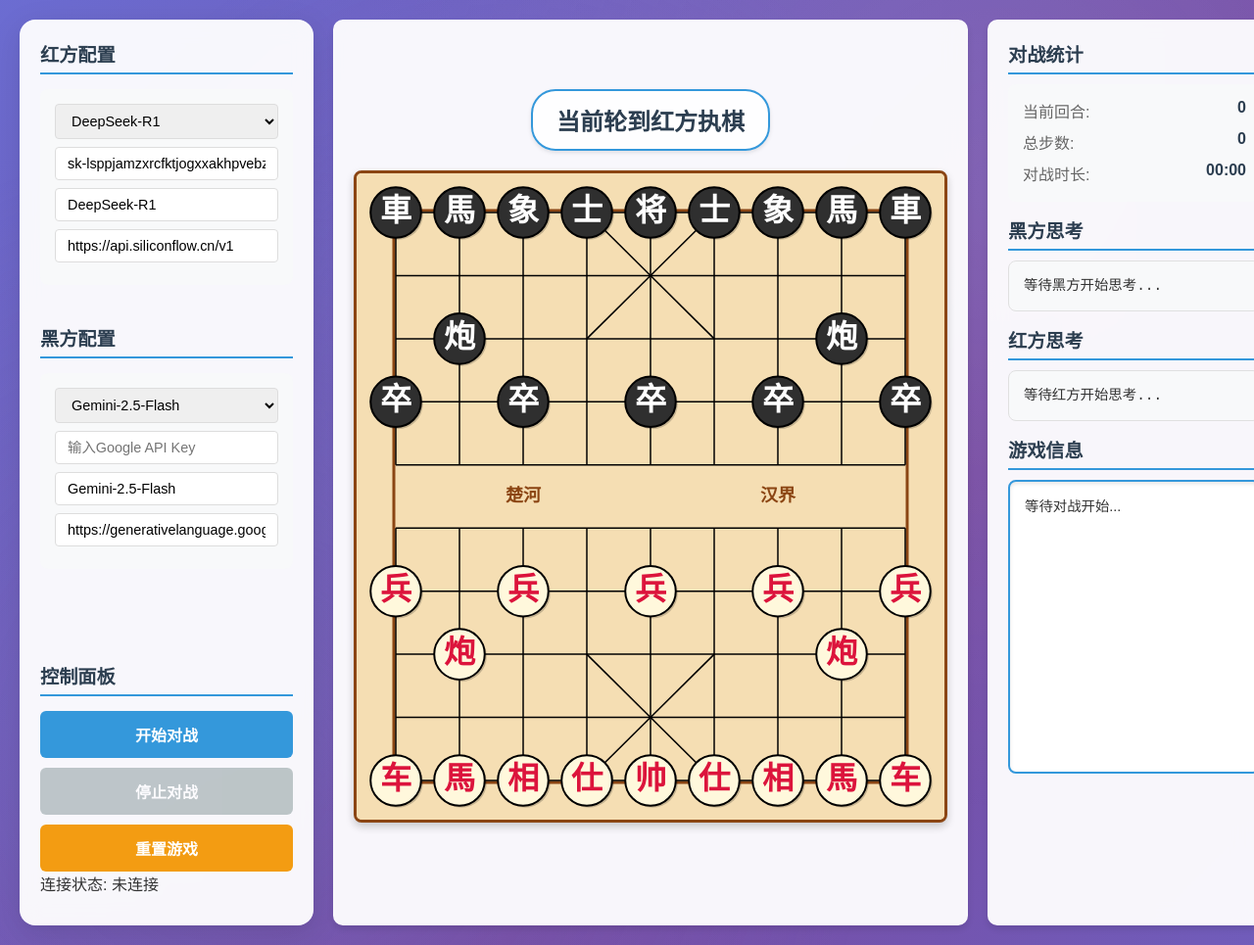
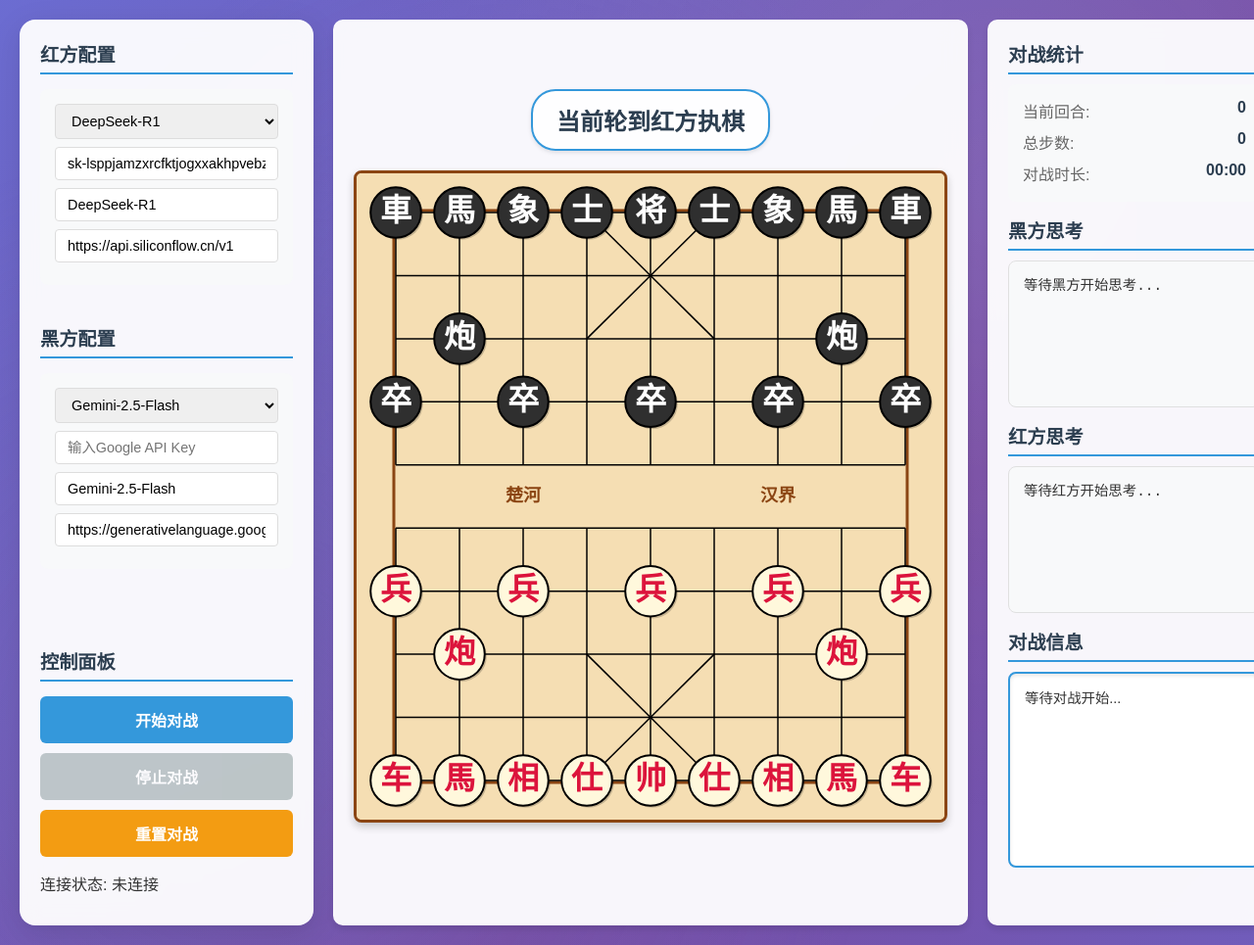
Before and after one commit to zstar1003/AiChineseChess, a Flask app: page / in a window 1280 px wide. Shown: the whole page at 98% size. Run offline with Flask 3, Linux system fonts and the light colour scheme; some libraries are stand-ins or nearby versions.

Commit message:
style: 优化整体布局样式

```diff
--- a/static/css/style.css
+++ b/static/css/style.css
@@ -90,10 +90,11 @@ body::before {
 
 .info-panel .panel-section:nth-child(2),
 .info-panel .panel-section:nth-child(3) {
-    flex: 1;
+    flex: 0 0 auto;
     display: flex;
     flex-direction: column;
-    min-height: 280px;
+    min-height: 0;
+    max-height: 200px;
 }
 
 .info-panel .panel-section:last-child {
@@ -109,11 +110,6 @@ body::before {
     flex-shrink: 0;
 }
 
-.info-panel .thinking-content {
-    flex: 1;
-    min-height: 0;
-    height: auto;
-}
 
 /* 顶部标题栏 */
 .header {
@@ -248,6 +244,7 @@ body::before {
     display: flex;
     flex-direction: column;
     gap: 10px;
+    margin-bottom: 15px;
 }
 
 .btn {
@@ -449,7 +446,7 @@ body::before {
     display: flex;
     flex-direction: column;
     min-height: 0;
-    max-height: 350px;
+    max-height: 200px;
 }
 
 .info-panel .panel-section:last-child {
@@ -465,17 +462,13 @@ body::before {
     flex-shrink: 0;
 }
 
-.info-panel .thinking-content {
-    flex: 1;
-    min-height: 0;
-}
 
 .thinking-content {
     background: #f8f9fa;
     padding: 15px;
     border-radius: 8px;
-    height: 300px;
-    max-height: 300px;
+    height: 150px;
+    max-height: 150px;
     overflow-y: auto;
     font-size: 0.9em;
     line-height: 1.4;
@@ -591,8 +584,8 @@ body::before {
     box-shadow: inset 0 2px 4px rgba(0, 0, 0, 0.1);
     position: relative;
     transition: all 0.3s ease;
-    height: 300px;
-    max-height: 300px;
+    height: 200px;
+    max-height: 200px;
     overflow-y: auto;
     padding: 15px;
     border-radius: 8px;
--- a/templates/index.html
+++ b/templates/index.html
@@ -43,7 +43,7 @@
                     <div class="control-buttons">
                         <button id="start-battle" class="btn btn-primary">开始对战</button>
                         <button id="stop-battle" class="btn btn-secondary" disabled>停止对战</button>
-                        <button id="reset-battle" class="btn btn-warning">重置游戏</button>
+                        <button id="reset-battle" class="btn btn-warning">重置对战</button>
                     </div>
                     <div class="status-info">
                         <div id="connection-status">连接状态: 未连接</div>
@@ -97,7 +97,7 @@
                 </div>
 
                 <div class="panel-section">
-                    <h3>游戏信息</h3>
+                    <h3>对战信息</h3>
                     <div id="battle-log" class="battle-log">
                         <p>等待对战开始...</p>
                     </div>
```
